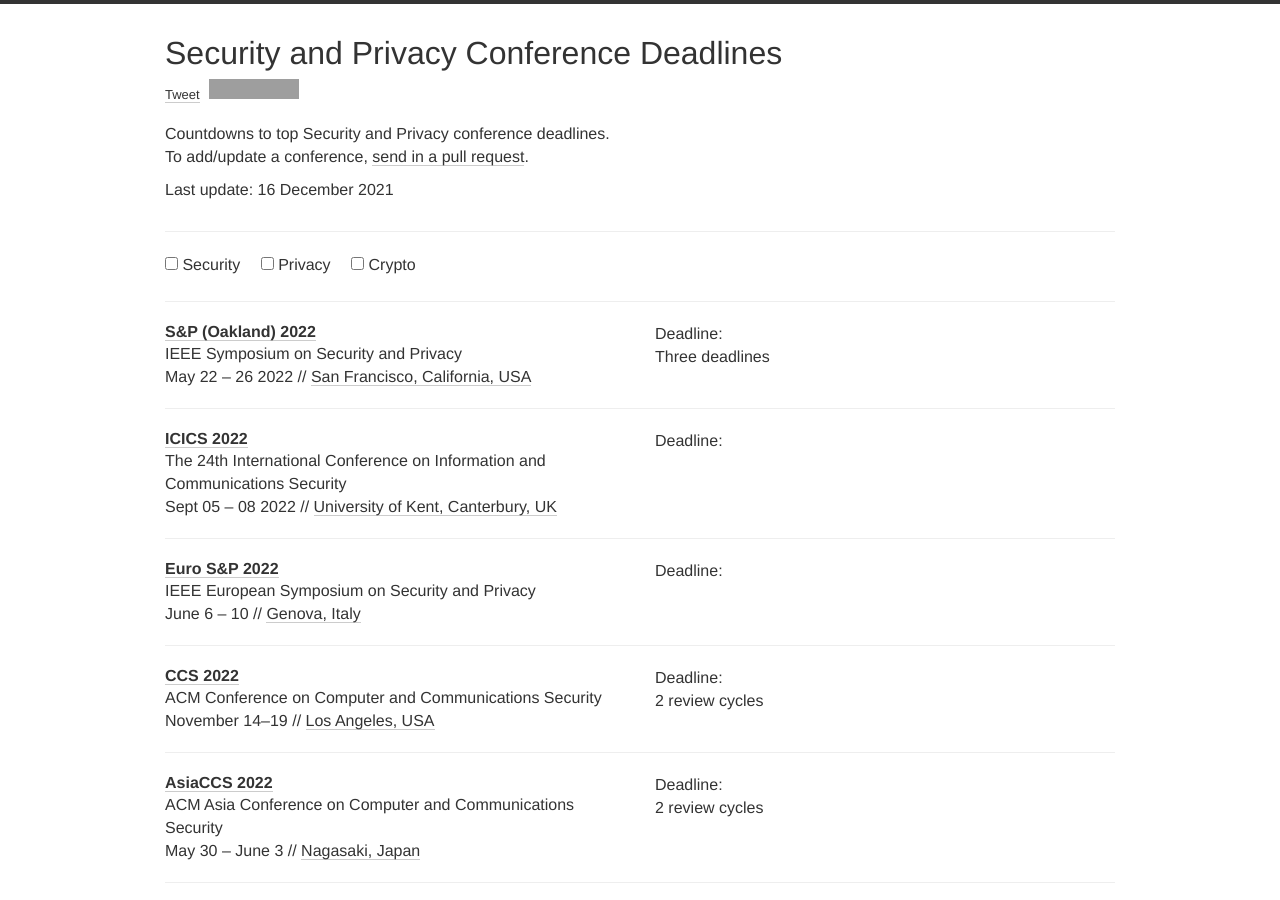
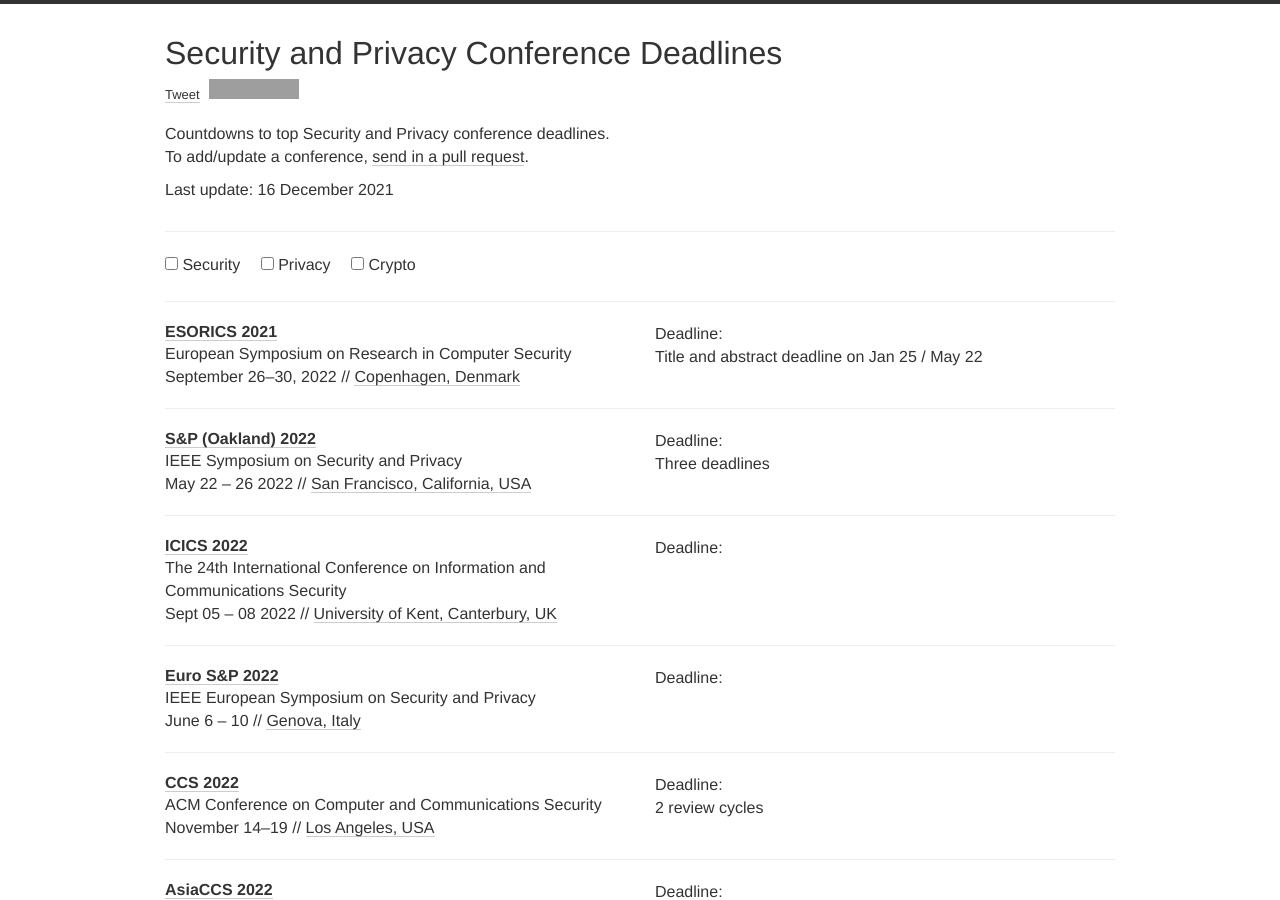
Before and after one commit to sec-deadlines/sec-deadlines.github.io, a Jekyll site: the page built from index.html, in a window 1280 px wide and 900 px high. Built offline with Jekyll 4.4.1, drawn with Linux system fonts in a browser that asks for light colours; nearby versions of some CDN libraries; comment, search, counter and statistics services are not loaded; grey boxes are pictures that could not be loaded.

Commit message:
Add ESORICS 2022
Hi, the CFP of  Esorics 2022 is out so I added it. Thanks for the project! ;)

```diff
--- a/_data/conferences.yml
+++ b/_data/conferences.yml
@@ -1,5 +1,18 @@
 ---
 # Security and Privacy
+- name: ESORICS
+  description: European Symposium on Research in Computer Security
+  year: 2021
+  link: https://esorics2022.compute.dtu.dk/cfp.html
+  deadline:
+    - "2022-01-31 23:59"
+    - "2022-05-22 23:59"
+  timezone: Etc/GMT-1
+  comment: Title and abstract deadline on Jan 25 / May 22
+  date: September 26-30, 2022
+  place: Copenhagen, Denmark
+  tags: [SEC, PRIV]
+
 - name: S&P (Oakland)
   year: 2022
   date: "May 22 – 26 2022"
```
